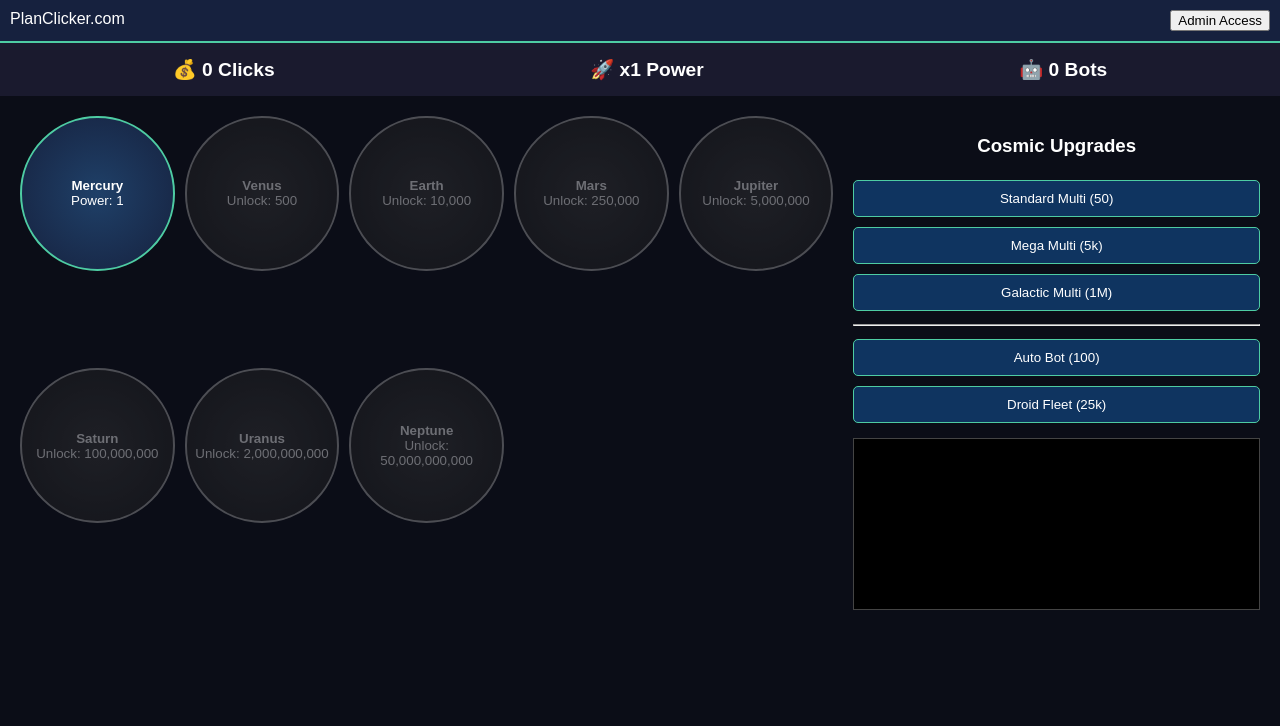
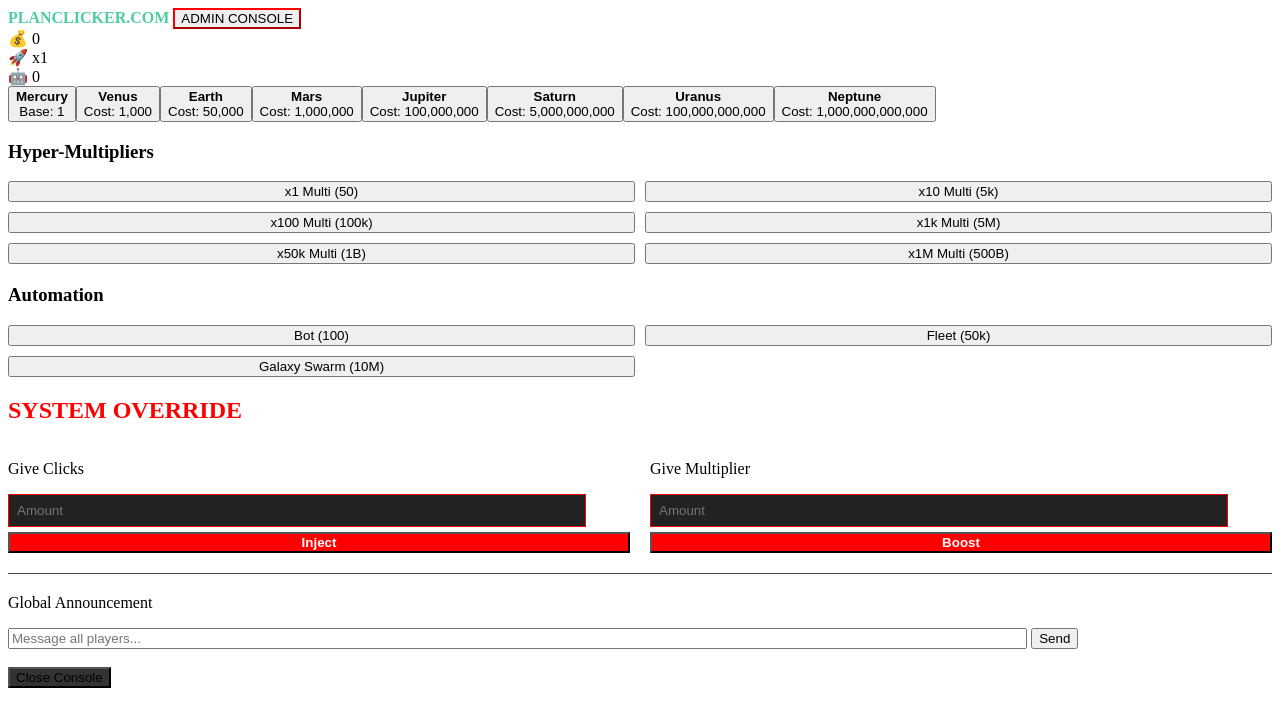
Before and after one commit to planclicker/Plan-clicker, a website: page index.html in a window 1280 px wide. Drawn offline with nearby package versions, Linux system fonts and the light colour scheme; no server answers.

Commit message:
Add files via upload

```diff
--- a/index.html
+++ b/index.html
@@ -7,43 +7,60 @@
 </head>
 <body>
     <div id="admin-bar">
-        <span>PlanClicker.com</span>
-        <button onclick="loginAdmin()">Admin Access</button>
+        <span style="color:#4ecca3; font-weight:bold;">PLANCLICKER.COM</span>
+        <button onclick="loginAdmin()" style="border-color:red;">ADMIN CONSOLE</button>
     </div>
 
     <div class="stats">
-        <div>💰 <span id="clicks">0</span> Clicks</div>
-        <div>🚀 x<span id="multi">1</span> Power</div>
-        <div>🤖 <span id="autos">0</span> Bots</div>
+        <div>💰 <span id="clicks">0</span></div>
+        <div>🚀 x<span id="multi">1</span></div>
+        <div>🤖 <span id="autos">0</span></div>
     </div>
 
     <div class="game-container">
         <div id="planets" class="grid"></div>
 
         <div class="shop">
-            <h3>Cosmic Upgrades</h3>
-            <div id="upgrades-list">
-                <button class="shop-btn" onclick="buy('multi', 50)">Standard Multi (50)</button>
-                <button class="shop-btn" onclick="buy('multi_mega', 5000)">Mega Multi (5k)</button>
-                <button class="shop-btn" onclick="buy('multi_galactic', 1000000)">Galactic Multi (1M)</button>
-                <hr>
-                <button class="shop-btn" onclick="buy('auto', 100)">Auto Bot (100)</button>
-                <button class="shop-btn" onclick="buy('auto_fleet', 25000)">Droid Fleet (25k)</button>
+            <h3>Hyper-Multipliers</h3>
+            <div id="multi-shop" class="shop-grid">
+                <button class="shop-btn" onclick="buy('m1', 50)">x1 Multi (50)</button>
+                <button class="shop-btn" onclick="buy('m2', 5000)">x10 Multi (5k)</button>
+                <button class="shop-btn" onclick="buy('m3', 100000)">x100 Multi (100k)</button>
+                <button class="shop-btn" onclick="buy('m4', 5000000)">x1k Multi (5M)</button>
+                <button class="shop-btn" onclick="buy('m5', 1000000000)">x50k Multi (1B)</button>
+                <button class="shop-btn" onclick="buy('m6', 500000000000)">x1M Multi (500B)</button>
+            </div>
+
+            <h3>Automation</h3>
+            <div id="auto-shop" class="shop-grid">
+                <button class="shop-btn" onclick="buy('a1', 100)">Bot (100)</button>
+                <button class="shop-btn" onclick="buy('a2', 50000)">Fleet (50k)</button>
+                <button class="shop-btn" onclick="buy('a3', 10000000)">Galaxy Swarm (10M)</button>
             </div>
             <div id="chat-display"></div>
         </div>
     </div>
 
     <div id="admin-modal" class="hidden">
-        <h2>ADMIN CONSOLE</h2>
-        <input type="number" id="gift-amount" placeholder="Amount">
-        <button onclick="adminAction('addClicks')">Give Clicks</button>
-        <button onclick="adminAction('maxMulti')">Max Multiplier</button>
+        <h2 style="color:red; margin-top:0;">SYSTEM OVERRIDE</h2>
+        <div class="admin-grid">
+            <div>
+                <p>Give Clicks</p>
+                <input type="number" id="adm-clicks" placeholder="Amount">
+                <button onclick="adminAction('giveClicks')">Inject</button>
+            </div>
+            <div>
+                <p>Give Multiplier</p>
+                <input type="number" id="adm-multi" placeholder="Amount">
+                <button onclick="adminAction('giveMulti')">Boost</button>
+            </div>
+        </div>
         <hr>
-        <input type="text" id="admin-chat-input" placeholder="Global Message">
-        <button onclick="sendGlobalMsg()">Broadcast to All</button>
+        <p>Global Announcement</p>
+        <input type="text" id="admin-chat-input" style="width:80%" placeholder="Message all players...">
+        <button onclick="sendGlobalMsg()">Send</button>
         <br><br>
-        <button onclick="closeAdmin()" style="background:red; color:white;">Close</button>
+        <button onclick="closeAdmin()" style="background:#333;">Close Console</button>
     </div>
 
     <script src="script.js"></script>
--- a/script.js
+++ b/script.js
@@ -4,16 +4,15 @@ let multiplier = 1;
 let autos = 0;
 let adminCode = "";
 
-// High-scaling costs for that "Cool Math Games" feel
 const planets = [
     { name: "Mercury", cost: 0, power: 1 },
-    { name: "Venus", cost: 500, power: 15 },
-    { name: "Earth", cost: 10000, power: 120 },
-    { name: "Mars", cost: 250000, power: 800 },
-    { name: "Jupiter", cost: 5000000, power: 4500 },
-    { name: "Saturn", cost: 100000000, power: 25000 },
-    { name: "Uranus", cost: 2000000000, power: 150000 },
-    { name: "Neptune", cost: 50000000000, power: 1000000 }
+    { name: "Venus", cost: 1000, power: 25 },
+    { name: "Earth", cost: 50000, power: 500 },
+    { name: "Mars", cost: 1000000, power: 8000 },
+    { name: "Jupiter", cost: 100000000, power: 150000 },
+    { name: "Saturn", cost: 5000000000, power: 2000000 },
+    { name: "Uranus", cost: 100000000000, power: 50000000 },
+    { name: "Neptune", cost: 1000000000000, power: 1000000000 }
 ];
 
 let unlocked = ["Mercury"];
@@ -31,7 +30,7 @@ function renderPlanets() {
         const isUnlocked = unlocked.includes(p.name);
         const btn = document.createElement('button');
         btn.className = isUnlocked ? 'planet-btn' : 'planet-btn locked';
-        btn.innerHTML = `<b>${p.name}</b><br>${isUnlocked ? 'Power: ' + p.power : 'Unlock: ' + p.cost.toLocaleString()}`;
+        btn.innerHTML = `<b>${p.name}</b><br>${isUnlocked ? 'Base: ' + p.power : 'Cost: ' + p.cost.toLocaleString()}`;
 
         btn.onclick = () => {
             if (isUnlocked) {
@@ -47,29 +46,40 @@ function renderPlanets() {
     });
 }
 
-function buy(type, cost) {
+function buy(item, cost) {
     if (clicks >= cost) {
         clicks -= cost;
-        if (type.includes('multi')) multiplier += (type === 'multi' ? 1 : type === 'multi_mega' ? 50 : 1000);
-        if (type.includes('auto')) autos += (type === 'auto' ? 1 : 500);
+        if (item === 'm1') multiplier += 1;
+        if (item === 'm2') multiplier += 10;
+        if (item === 'm3') multiplier += 100;
+        if (item === 'm4') multiplier += 1000;
+        if (item === 'm5') multiplier += 50000;
+        if (item === 'm6') multiplier += 1000000;
+
+        if (item === 'a1') autos += 1;
+        if (item === 'a2') autos += 500;
+        if (item === 'a3') autos += 100000;
         updateUI();
     }
 }
 
-// ADMIN FUNCTIONS
+// ADMIN POWER LOGIC
 function loginAdmin() {
-    adminCode = prompt("Enter Code:");
+    adminCode = prompt("Enter 4-Digit Security Key:");
     if (adminCode === "4998") {
         document.getElementById('admin-modal').classList.remove('hidden');
     }
 }
 
-function adminAction(action) {
-    if (action === 'addClicks') {
-        const val = parseInt(document.getElementById('gift-amount').value);
+function adminAction(type) {
+    if (type === 'giveClicks') {
+        let val = parseInt(document.getElementById('adm-clicks').value) || 0;
         clicks += val;
-    } else if (action === 'maxMulti') {
-        multiplier *= 100;
+        socket.emit('adminMessage', { code: adminCode, message: `Admin injected ${val.toLocaleString()} clicks into the system!` });
+    } else if (type === 'giveMulti') {
+        let val = parseInt(document.getElementById('adm-multi').value) || 0;
+        multiplier += val;
+        socket.emit('adminMessage', { code: adminCode, message: `Global Multiplier boosted by ${val.toLocaleString()}!` });
     }
     updateUI();
 }
@@ -81,7 +91,7 @@ function sendGlobalMsg() {
 
 socket.on('newMessage', (msg) => {
     const chat = document.getElementById('chat-display');
-    chat.innerHTML += `<div style="color:#00ffcc"><b>[${msg.user}]:</b> ${msg.text}</div>`;
+    chat.innerHTML += `<div><span style="color:red;">[SYSTEM]:</span> ${msg.text}</div>`;
     chat.scrollTop = chat.scrollHeight;
 });
 
@@ -92,5 +102,4 @@ setInterval(() => {
     }
 }, 1000);
 
-function closeAdmin() { document.getElementById('admin-modal').classList.add('hidden'); }
 renderPlanets();
--- a/style.css
+++ b/style.css
@@ -1,22 +1,32 @@
-body { background: #0b0d17; color: white; font-family: sans-serif; text-align: center; margin: 0; }
-#admin-bar { background: #16213e; padding: 10px; display: flex; justify-content: space-between; border-bottom: 2px solid #4ecca3; }
-.stats { display: flex; justify-content: space-around; background: #1a1a2e; padding: 15px; font-size: 1.2rem; font-weight: bold; }
-.game-container { display: grid; grid-template-columns: 2fr 1fr; padding: 20px; gap: 20px; }
-.grid { display: grid; grid-template-columns: repeat(auto-fill, minmax(140px, 1fr)); gap: 10px; }
+/* Add this to your existing style.css */
+.shop-grid {
+    display: grid;
+    grid-template-columns: 1fr 1fr;
+    gap: 10px;
+    margin-bottom: 20px;
+}
 
-.planet-btn {
-    aspect-ratio: 1/1;
-    border-radius: 50%;
-    border: 2px solid #4ecca3;
-    background: radial-gradient(circle, #1f4068, #16213e);
-    color: white; cursor: pointer; transition: 0.2s;
+.admin-grid {
+    display: grid;
+    grid-template-columns: 1fr 1fr;
+    gap: 20px;
+    text-align: left;
 }
-.planet-btn:hover { transform: scale(1.1); box-shadow: 0 0 15px #4ecca3; }
-.planet-btn.locked { opacity: 0.4; filter: grayscale(1); }
 
-.shop-btn { width: 100%; margin: 5px 0; padding: 10px; background: #0f3460; color: white; border: 1px solid #4ecca3; border-radius: 5px; cursor: pointer; }
-.shop-btn:hover { background: #4ecca3; color: #111; }
+.admin-grid input {
+    width: 90%;
+    padding: 8px;
+    background: #222;
+    border: 1px solid red;
+    color: white;
+}
 
-#admin-modal { position: fixed; top: 50%; left: 50%; transform: translate(-50%, -50%); background: #111; padding: 40px; border: 5px solid red; z-index: 1000; box-shadow: 0 0 100px rgba(255,0,0,0.5); }
-.hidden { display: none; }
-#chat-display { height: 150px; background: #000; margin-top: 10px; overflow-y: auto; padding: 10px; text-align: left; border: 1px solid #444; }
+.admin-grid button {
+    margin-top: 5px;
+    width: 100%;
+    background: red;
+    color: white;
+    font-weight: bold;
+}
+
+hr { border: 0; border-top: 1px solid #444; margin: 20px 0; }
```
